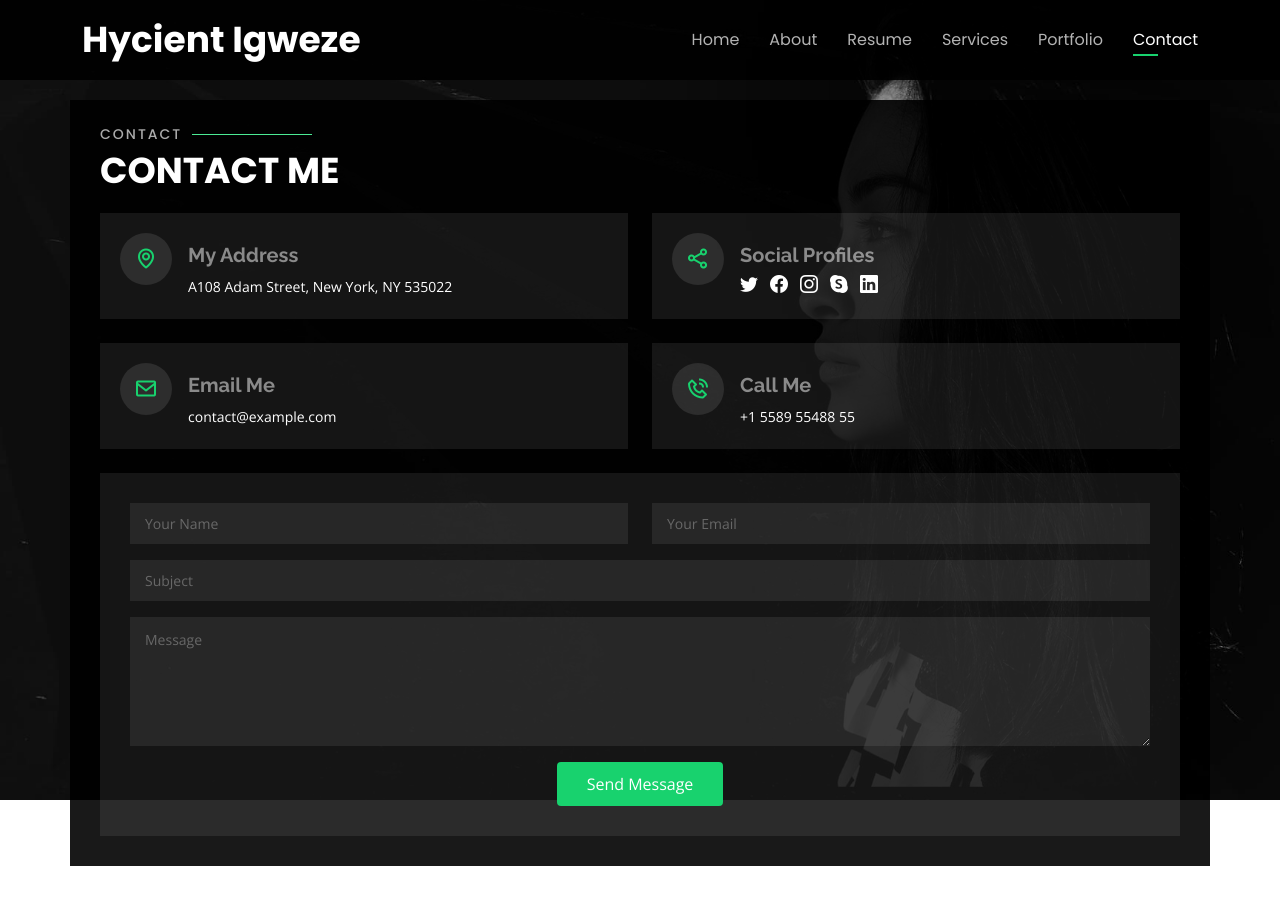
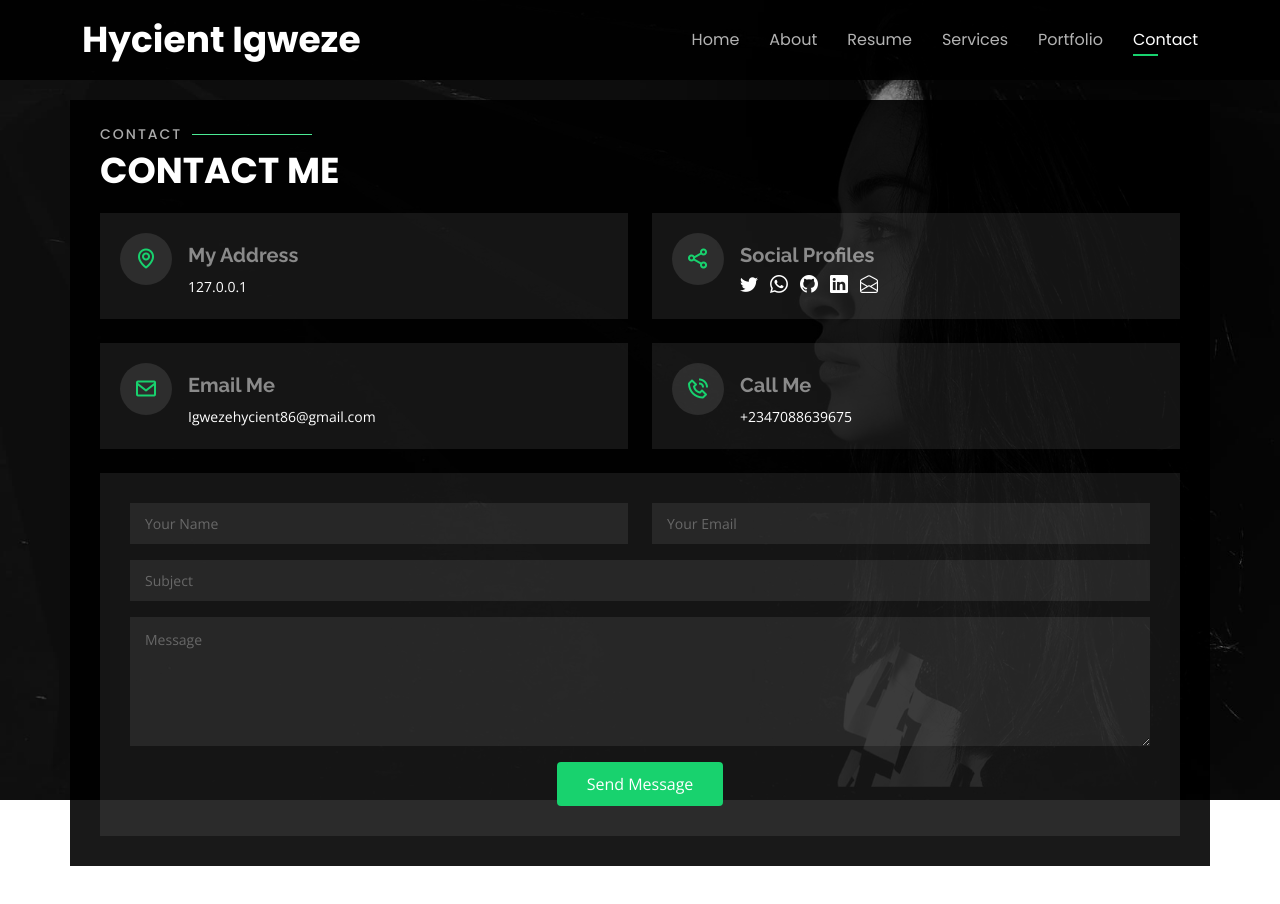
Before and after one commit to emeraldhycient/my-portfolio, a plain HTML site: page index.html in a window 1280 px wide. Both pictures are taken after a click on the link "Contact". Drawn offline with nearby package versions, Linux system fonts and the light colour scheme.

Commit message:
adjusted the contact me page

```diff
--- a/index.html
+++ b/index.html
@@ -961,7 +961,7 @@
           <div class="info-box">
             <i class="bx bx-map"></i>
             <h3>My Address</h3>
-            <p>A108 Adam Street, New York, NY 535022</p>
+            <p>127.0.0.1</p>
           </div>
         </div>
 
@@ -970,11 +970,11 @@
             <i class="bx bx-share-alt"></i>
             <h3>Social Profiles</h3>
             <div class="social-links">
-              <a href="#" class="twitter"><i class="bi bi-twitter"></i></a>
-              <a href="#" class="facebook"><i class="bi bi-facebook"></i></a>
-              <a href="#" class="instagram"><i class="bi bi-instagram"></i></a>
-              <a href="#" class="google-plus"><i class="bi bi-skype"></i></a>
-              <a href="#" class="linkedin"><i class="bi bi-linkedin"></i></a>
+              <a href="https://twitter.com/emeraldhycient" class="twitter"><i class="bi bi-twitter"></i></a>
+              <a href="https://wa.me/+2347088639675" class="facebook"><i class="bi bi-whatsapp"></i></a>
+              <a href="https://github.com/emeraldhycient" class="instagram"><i class="bi bi-github"></i></a>
+              <a href="https://www.linkedin.com/in/igweze-hycient-411115235/" class="linkedin"><i class="bi bi-linkedin"></i></a>
+              <a href="mailto:igwezehycient86@gmail.com" class="linkedin"><i class="bi bi-envelope-open"></i></a>
             </div>
           </div>
         </div>
@@ -983,14 +983,14 @@
           <div class="info-box">
             <i class="bx bx-envelope"></i>
             <h3>Email Me</h3>
-            <p>contact@example.com</p>
+            <p>Igwezehycient86@gmail.com</p>
           </div>
         </div>
         <div class="col-md-6 mt-4 d-flex align-items-stretch">
           <div class="info-box">
             <i class="bx bx-phone-call"></i>
             <h3>Call Me</h3>
-            <p>+1 5589 55488 55</p>
+            <p>+2347088639675</p>
           </div>
         </div>
       </div>
```
